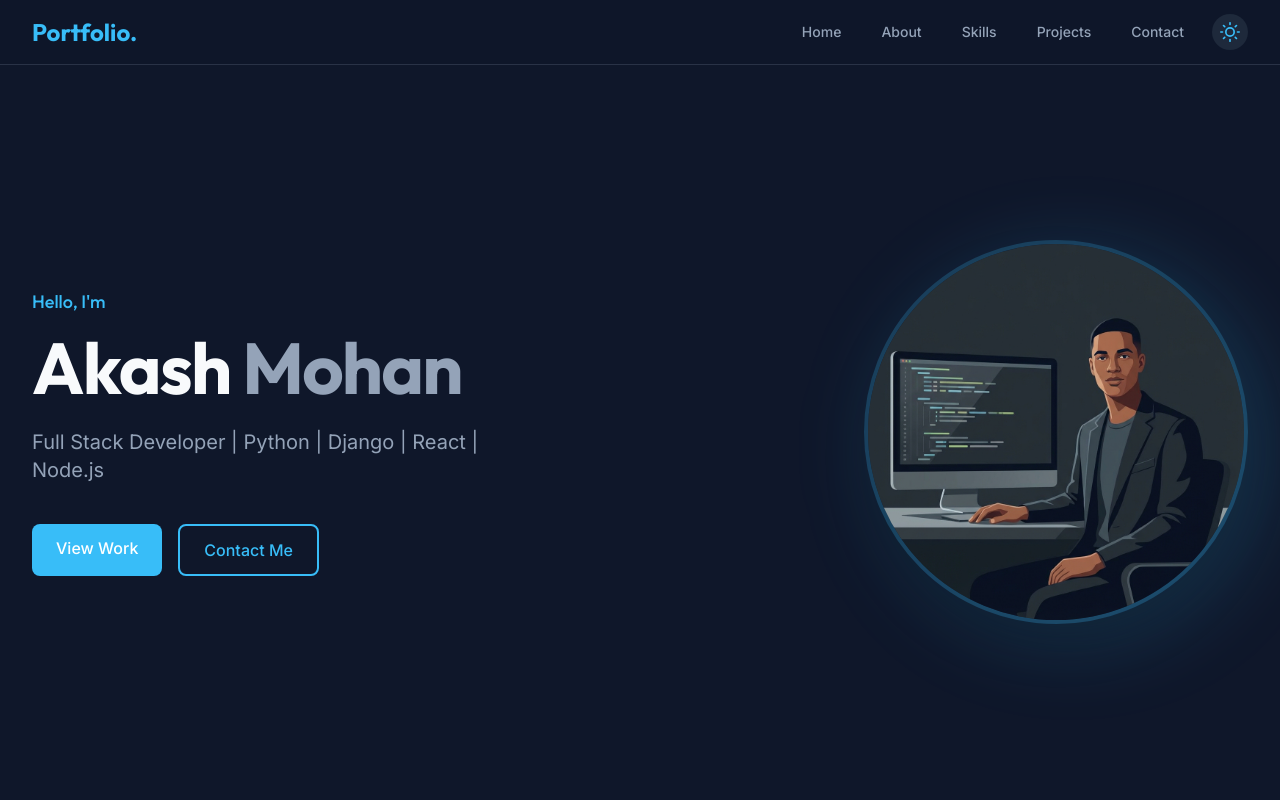
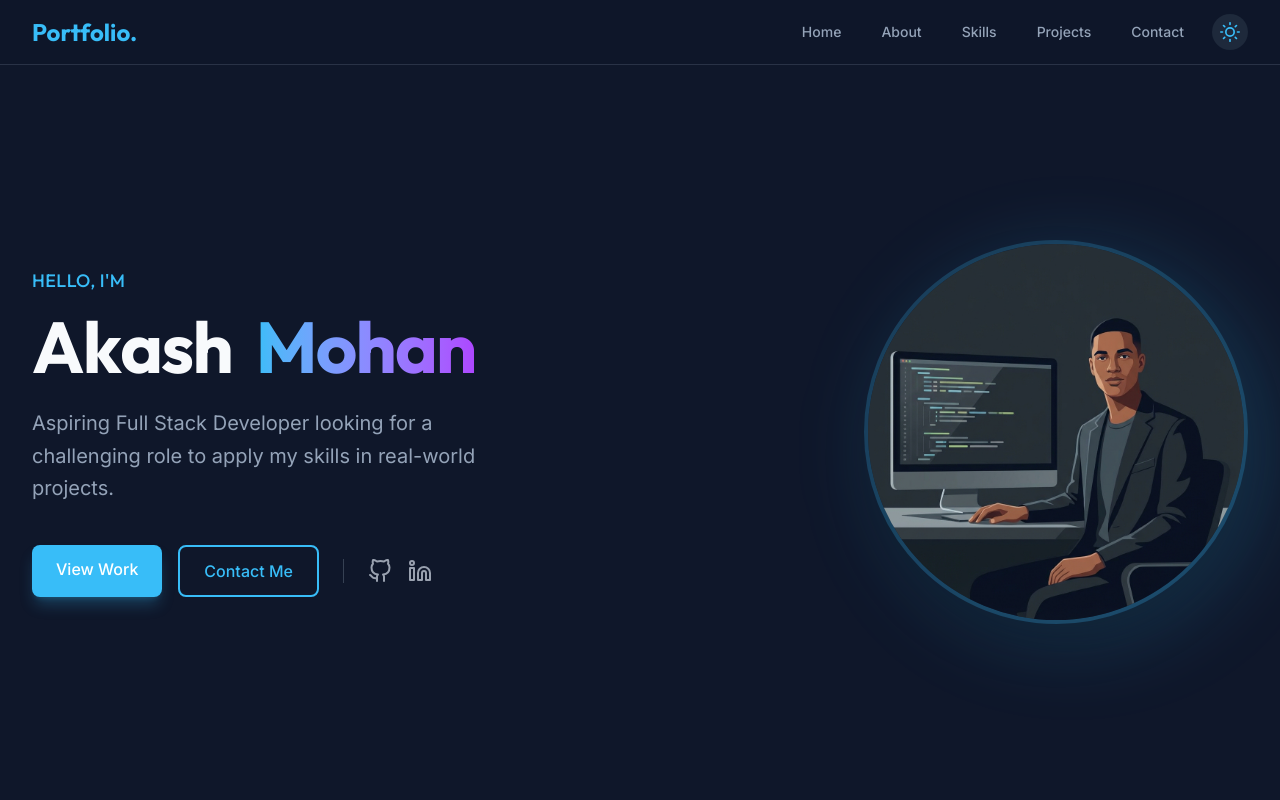
Before and after one commit to AkashMohan322/MY_PERSONAL_PORTFOLIO, a React (Vite) app: page / in a window 1280 px wide. Shown: the top 800 px of the page. Built offline with nearby package versions, Linux system fonts and the light colour scheme.

Commit message:
updated hero page

```diff
--- a/src/components/Hero.tsx
+++ b/src/components/Hero.tsx
@@ -1,14 +1,15 @@
-
 import { motion } from 'framer-motion';
+import { FiGithub, FiLinkedin } from 'react-icons/fi';
 import profileImage from '../assets/images/profile.png';
 
 const Hero = () => {
+
   return (
     <section id="home" className="min-h-screen flex items-center justify-center pt-16 relative overflow-hidden">
       {/* Background Elements */}
       <div className="absolute top-0 left-0 w-full h-full overflow-hidden -z-10">
-        <div className="absolute top-1/4 left-1/4 w-96 h-96 bg-accent/10 rounded-full blur-3xl"></div>
-        <div className="absolute bottom-1/4 right-1/4 w-96 h-96 bg-purple-500/10 rounded-full blur-3xl"></div>
+        <div className="absolute top-1/4 left-1/4 w-96 h-96 bg-accent/10 rounded-full blur-3xl animate-pulse"></div>
+        <div className="absolute bottom-1/4 right-1/4 w-96 h-96 bg-purple-500/10 rounded-full blur-3xl animate-pulse delay-1000"></div>
       </div>
 
       <div className="max-w-7xl mx-auto px-4 sm:px-6 lg:px-8 w-full">
@@ -20,20 +21,102 @@ const Hero = () => {
             transition={{ duration: 0.5 }}
             className="text-center md:text-left"
           >
-            <h2 className="text-accent font-medium text-lg mb-4">Hello, I'm</h2>
-            <h1 className="text-5xl md:text-7xl font-bold mb-6 tracking-tight">
-              <span className="text-text">Akash</span> <span className="text-muted">Mohan</span>
-            </h1>
-            <p className="text-muted text-xl max-w-lg mx-auto md:mx-0 mb-10">
-              Full Stack Developer | Python | Django | React | Node.js
+            <h2 className="text-accent font-medium text-lg mb-4 tracking-wide uppercase">Hello, I'm</h2>
+            <motion.h1
+              className="text-5xl md:text-7xl font-bold mb-6 tracking-tight flex gap-4 md:gap-6 flex-wrap"
+              initial="hidden"
+              animate="visible"
+            >
+              <motion.span
+                className="text-text flex"
+                variants={{
+                  hidden: { opacity: 0 },
+                  visible: {
+                    opacity: 1,
+                    transition: {
+                      staggerChildren: 0.1,
+                      delayChildren: 0.2
+                    }
+                  }
+                }}
+              >
+                {"Akash".split('').map((char, index) => (
+                  <motion.span
+                    key={index}
+                    variants={{
+                      hidden: { opacity: 0, y: 50 },
+                      visible: {
+                        opacity: 1,
+                        y: 0,
+                        transition: {
+                          type: "spring",
+                          stiffness: 100,
+                          damping: 10
+                        }
+                      }
+                    }}
+                  >
+                    {char}
+                  </motion.span>
+                ))}
+              </motion.span>
+
+              <motion.span
+                className="text-transparent bg-clip-text bg-gradient-to-r from-accent to-purple-500 flex"
+                variants={{
+                  hidden: { opacity: 0 },
+                  visible: {
+                    opacity: 1,
+                    transition: {
+                      staggerChildren: 0.1,
+                      delayChildren: 0.8 // 0.2 start + (5 chars * 0.1) + buffer
+                    }
+                  }
+                }}
+              >
+                {"Mohan".split('').map((char, index) => (
+                  <motion.span
+                    key={index}
+                    variants={{
+                      hidden: { opacity: 0, y: 50 },
+                      visible: {
+                        opacity: 1,
+                        y: 0,
+                        transition: {
+                          type: "spring",
+                          stiffness: 100,
+                          damping: 10
+                        }
+                      }
+                    }}
+                  >
+                    {char}
+                  </motion.span>
+                ))}
+              </motion.span>
+            </motion.h1>
+            <p className="text-muted text-xl max-w-lg mx-auto md:mx-0 mb-10 leading-relaxed">
+              Aspiring Full Stack Developer looking for a challenging role to apply my skills in real-world projects.
             </p>
-            <div className="flex justify-center md:justify-start gap-4">
-              <a href="#projects" className="btn btn-primary">
-                View Work
-              </a>
-              <a href="#contact" className="btn btn-outline">
-                Contact Me
-              </a>
+
+            <div className="flex flex-col sm:flex-row items-center gap-6 mb-12 md:mb-0">
+              <div className="flex gap-4">
+                <a href="#projects" className="btn btn-primary shadow-lg shadow-accent/25">
+                  View Work
+                </a>
+                <a href="#contact" className="btn btn-outline">
+                  Contact Me
+                </a>
+              </div>
+
+              <div className="flex gap-4 border-l border-gray-700 pl-6 hidden sm:flex">
+                <a href="https://github.com/AkashMohan322" target='_blank' className="text-gray-400 hover:text-accent transition-colors transform hover:scale-110">
+                  <FiGithub size={24} />
+                </a>
+                <a href="https://www.linkedin.com/in/akash-mohan-a12b78275" target='_blank' className="text-gray-400 hover:text-accent transition-colors transform hover:scale-110">
+                  <FiLinkedin size={24} />
+                </a>
+              </div>
             </div>
           </motion.div>
 
@@ -42,14 +125,14 @@ const Hero = () => {
             initial={{ opacity: 0, x: 50 }}
             animate={{ opacity: 1, x: 0 }}
             transition={{ duration: 0.5, delay: 0.2 }}
-            className="flex justify-center md:justify-end"
+            className="relative flex justify-center md:justify-end"
           >
             <div className="relative w-72 h-72 md:w-96 md:h-96">
               <div className="absolute inset-0 bg-accent/20 rounded-full blur-2xl transform translate-x-4 translate-y-4"></div>
               <img
                 src={profileImage}
                 alt="Profile"
-                className="relative w-full h-full object-cover rounded-full border-4 border-accent/20 shadow-2xl"
+                className="relative w-full h-full object-cover rounded-full border-4 border-accent/20 shadow-2xl z-10"
               />
             </div>
           </motion.div>
```
